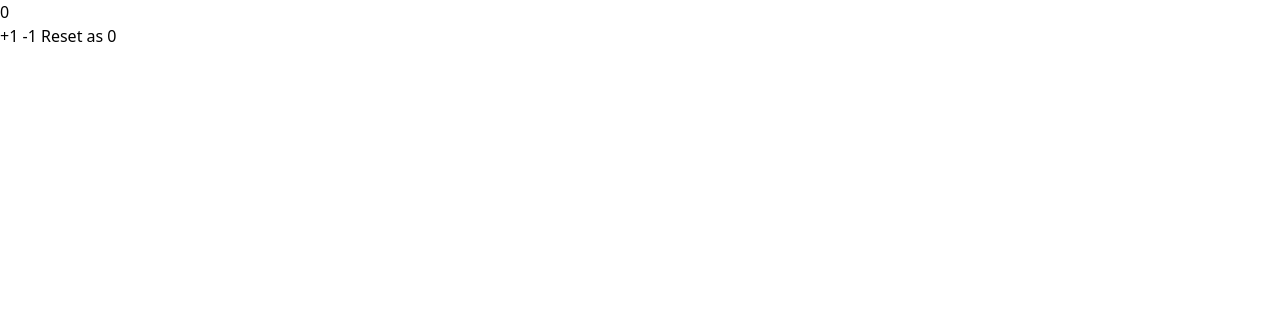
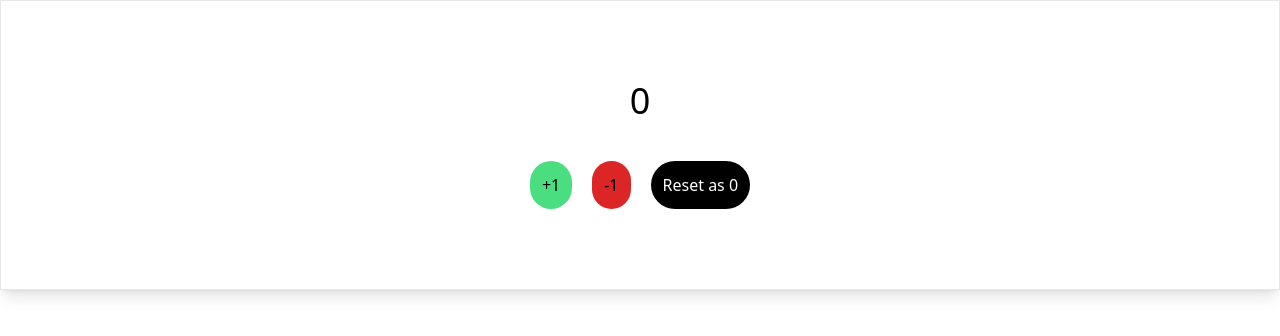
Before and after one commit to sasivarman-s/My-Scripts, a plain HTML site: page Numbergame/number.html in a window 1280 px wide. Drawn offline with nearby package versions, Linux system fonts and the light colour scheme.

Commit message:
code written

```diff
--- a/Numbergame/number.html
+++ b/Numbergame/number.html
@@ -7,12 +7,12 @@
     <script src="https://cdn.tailwindcss.com"></script>
 </head>
 <body>
-    <div class="whole">
-        <h1 id="num" class="h1">0</h1>
-        <div class="btngup">
-            <button id="btnadd">+1</button>
-            <button id="btnsub">-1</button>
-            <button id="btnreset">Reset as 0</button>
+    <div class="flex flex-col justify-center items-center gap-10 p-20 border hover:shadow-lg">
+        <h1 id="num" class="text-4xl">0</h1>
+        <div class="flex flex-row gap-5">
+            <button id="btnadd" class="p-3 bg-green-400 rounded-full">+1</button>
+            <button id="btnsub" class="p-3 bg-red-600 rounded-full">-1</button>
+            <button id="btnreset" class="p-3 bg-black text-white rounded-full">Reset as 0</button>
         </div>
     </div>
 </body>
```
